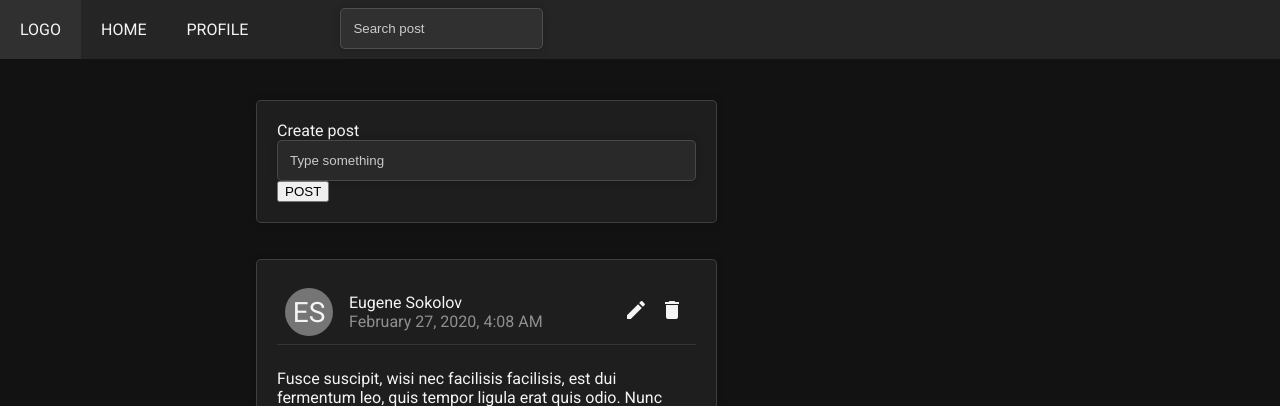
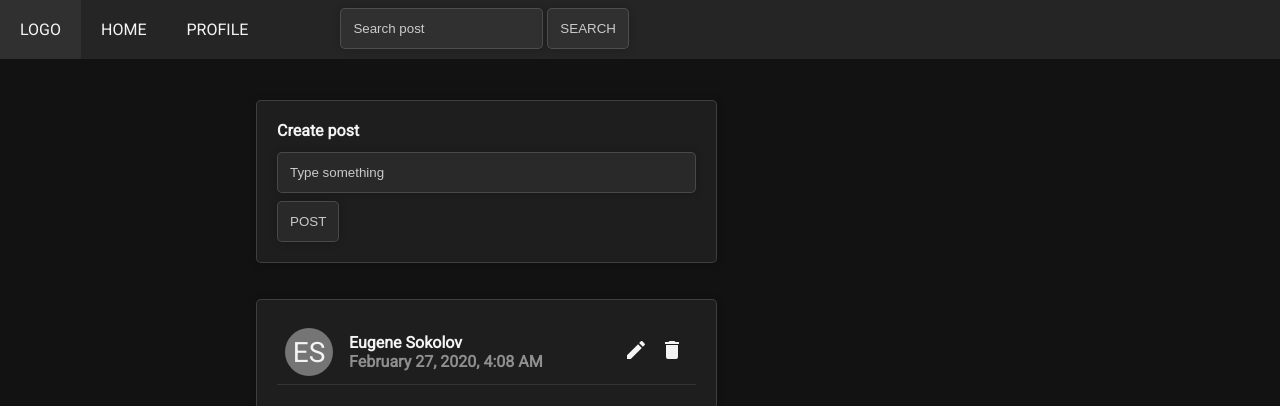
Before and after one commit to eug-vs/exadel-bsu, a plain HTML site: page ui/index.html in a window 1280 px wide. Shown: the top 406 px of the page. Drawn offline with Linux system fonts and the light colour scheme.

Commit message:
feat: improve forms styling

```diff
--- a/ui/index.html
+++ b/ui/index.html
@@ -11,9 +11,10 @@
       <a href="#"> LOGO </a>
       <a href="#"> HOME </a>
       <a href="#"> PROFILE </a>
-      <div>
+      <form>
         <input type="search" class="paper outlined" value="Search post">
-      </div>
+        <button class="paper outlined"> SEARCH </button>
+      </form>
     </header>
     <div id="page">
       <main>
@@ -22,7 +23,7 @@
           <form>
             <input type="text" name="post" class="paper outlined" value="Type something">
             <div>
-              <button> POST </button>
+              <button class="paper outlined"> POST </button>
             </div>
           </form>
         </div>
--- a/ui/styles.css
+++ b/ui/styles.css
@@ -14,7 +14,7 @@ a {
   outline: none;
 }
 
-input {
+input, button {
   border: none;
   color: rgba(255, 255, 255, 0.75);
   padding: 12px !important;
@@ -63,7 +63,7 @@ header a {
   padding: 20px;
 }
 
-header div {
+header form {
   padding: 8px;
   margin-left: 64px;
 }
@@ -145,7 +145,16 @@ main {
   margin-top: 10px;
 }
 
+.post span {
+  font-weight: bold;
+}
+
 .post form {
   display: flex;
   flex-direction: column;
+  margin-top: 12px;
 }
+
+.post form button {
+  margin-top: 8px;
+}
```
